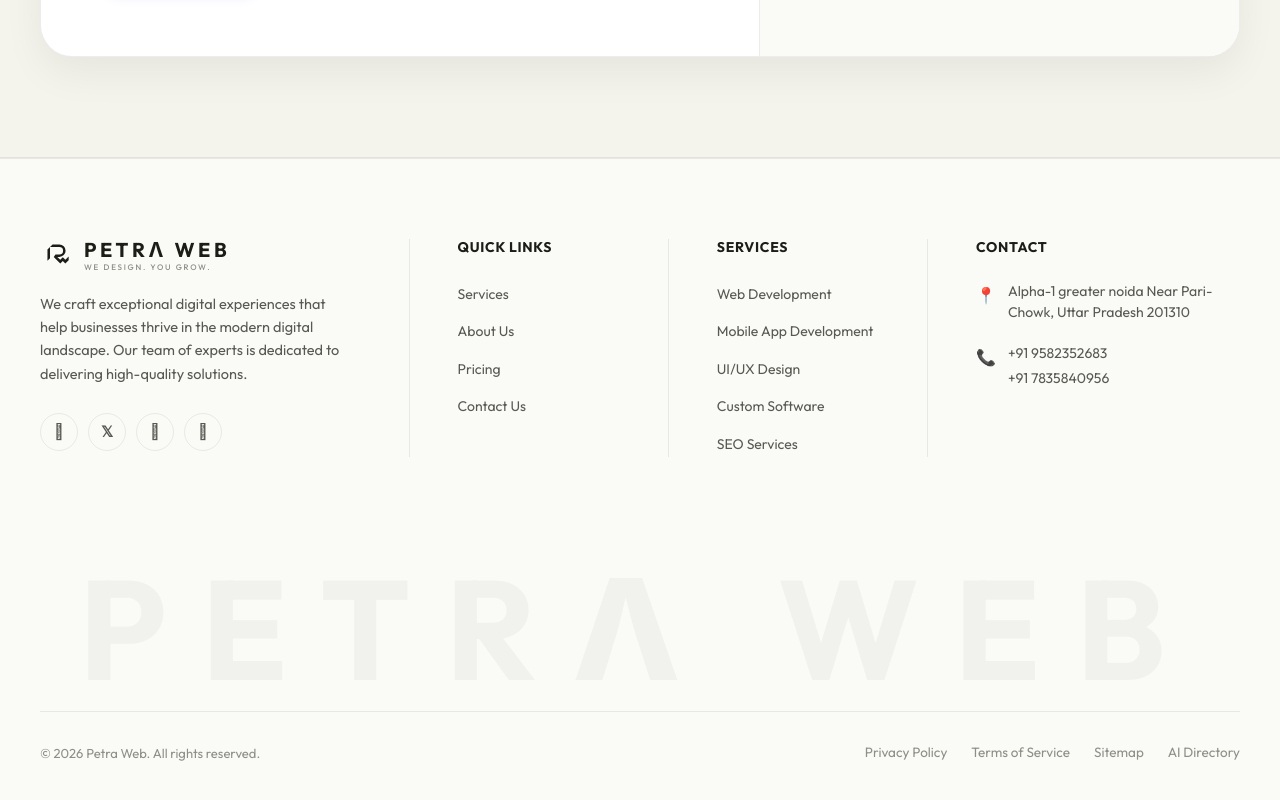
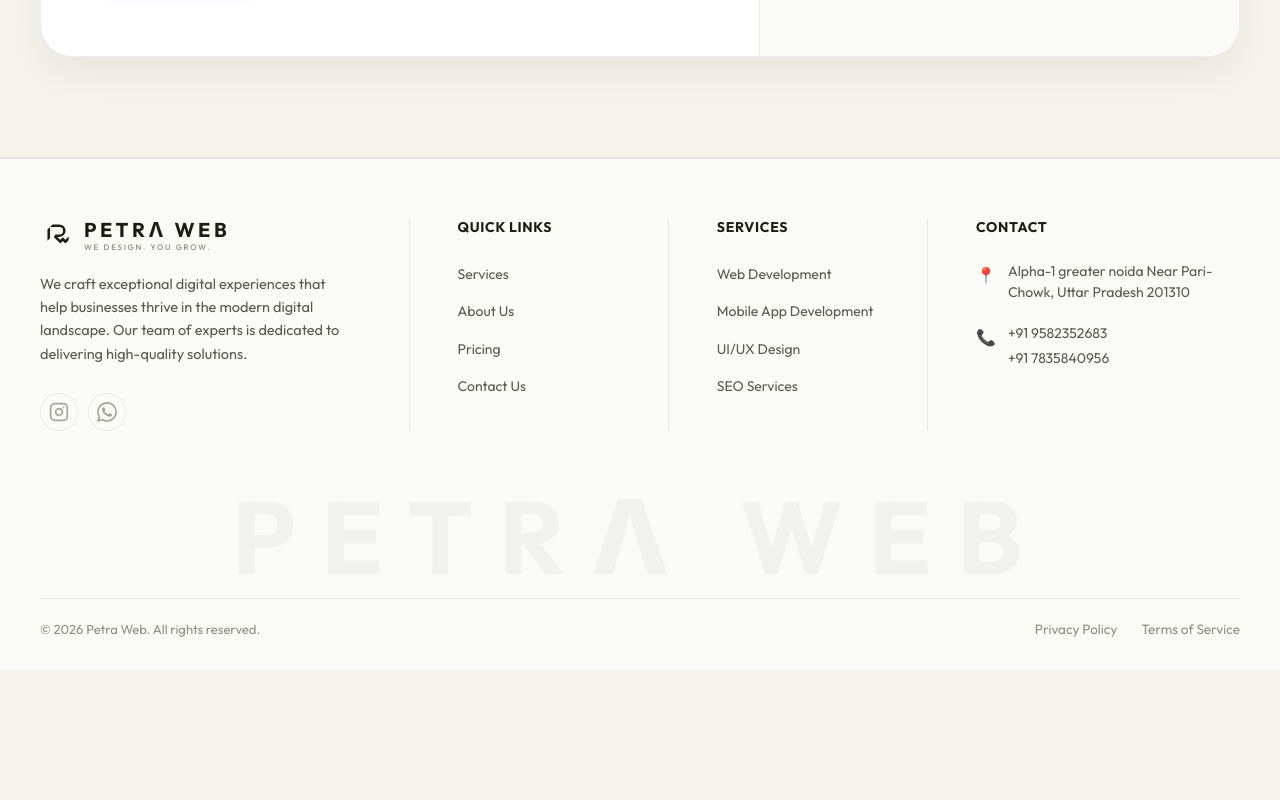
Before and after one commit to SAHIL16com/agency, a React (Vite) app: page / in a window 1280 px wide. Shown: the part 6440-7240 px from the top of the page. After the commit the page ends 7110 px from the top, so only its background shows below. Built offline with nearby package versions, Linux system fonts and the light colour scheme; a web font is replaced by a local one.

Commit message:
fix some bug

```diff
--- a/src/components/Footer/Footer.css
+++ b/src/components/Footer/Footer.css
@@ -1,13 +1,13 @@
 .site-footer {
   background-color: var(--bg-secondary);
   color: var(--text-secondary);
-  padding: 80px 0 40px;
+  padding: 60px 0 30px;
   border-top: 1px solid var(--border-color);
 }
 
 @media (max-width: 991px) {
   .site-footer {
-    padding: 60px 0 30px;
+    padding: 45px 0 25px;
   }
 }
 
@@ -15,7 +15,7 @@
   display: grid;
   grid-template-columns: 1.4fr 0.8fr 0.8fr 1fr;
   gap: 48px;
-  padding-bottom: 48px;
+  padding-bottom: 30px;
 }
 
 .footer-col {
@@ -111,11 +111,25 @@
   transition: var(--transition-smooth);
 }
 
+.social-icon-img {
+  width: 20px;
+  height: 20px;
+  object-fit: contain;
+  transition: var(--transition-smooth);
+  opacity: 0.8;
+}
+
 .social-icon:hover {
   background-color: var(--accent-light);
   border-color: var(--accent);
   color: var(--accent); /* Transitions to premium gold accent */
   transform: translateY(-3px);
+}
+
+.social-icon:hover .social-icon-img {
+  opacity: 1;
+  /* Converts gray to the premium gold accent on hover */
+  filter: brightness(0) saturate(100%) invert(69%) sepia(26%) saturate(1001%) hue-rotate(5deg) brightness(91%) contrast(83%);
 }
 
 .font-sans-bold {
@@ -185,13 +199,13 @@
 
 /* Premium Typographic Watermark */
 .footer-watermark {
-  font-size: 11vw;
+  font-size: 8vw;
   font-weight: 800;
   text-align: center;
   color: var(--text-primary);
   opacity: 0.035;
   letter-spacing: 0.25em;
-  margin: 60px 0 20px;
+  margin: 30px 0 15px;
   user-select: none;
   line-height: 0.9;
   text-transform: uppercase;
@@ -199,8 +213,8 @@
 
 @media (max-width: 768px) {
   .footer-watermark {
-    font-size: 12vw;
-    margin: 40px 0 10px;
+    font-size: 9vw;
+    margin: 20px 0 8px;
   }
 }
 
@@ -208,7 +222,7 @@
 /* Bottom Bar */
 .footer-bottom-bar {
   border-top: 1px solid var(--border-color);
-  padding-top: 30px;
+  padding-top: 20px;
   display: flex;
   justify-content: space-between;
   align-items: center;
--- a/src/components/Footer/Footer.jsx
+++ b/src/components/Footer/Footer.jsx
@@ -25,10 +25,12 @@
               We craft exceptional digital experiences that help businesses thrive in the modern digital landscape. Our team of experts is dedicated to delivering high-quality solutions.
             </p>
             <div className="social-links">
-              <a href="#" className="social-icon" aria-label="Facebook"></a>
-              <a href="#" className="social-icon font-sans-bold" aria-label="X (Twitter)">𝕏</a>
-              <a href="#" className="social-icon" aria-label="Instagram"></a>
-              <a href="https://wa.me/919582352683" target="_blank" rel="noopener noreferrer" className="social-icon" aria-label="WhatsApp"></a>
+              <a href="https://www.instagram.com/petra_web.12/" className="social-icon" aria-label="Instagram" target="_blank" rel="noopener noreferrer">
+                <img src="/images/instagram.svg" alt="Instagram" className="social-icon-img" />
+              </a>
+              <a href="https://wa.me/919582352683" target="_blank" rel="noopener noreferrer" className="social-icon" aria-label="WhatsApp">
+                <img src="/images/whatsapp.svg" alt="WhatsApp" className="social-icon-img" />
+              </a>
             </div>
           </div>
 
@@ -50,7 +52,6 @@
               <li><a href="#services">Web Development</a></li>
               <li><a href="#services">Mobile App Development</a></li>
               <li><a href="#services">UI/UX Design</a></li>
-              <li><a href="#services">Custom Software</a></li>
               <li><a href="#services">SEO Services</a></li>
             </ul>
           </div>
@@ -88,8 +89,6 @@
           <div className="footer-bottom-links">
             <a href="#">Privacy Policy</a>
             <a href="#">Terms of Service</a>
-            <a href="#">Sitemap</a>
-            <a href="#">AI Directory</a>
           </div>
         </div>
       </div>
```
Also changed, not shown: public/images/instagram.svg (added), public/images/whatsapp.svg (added).
